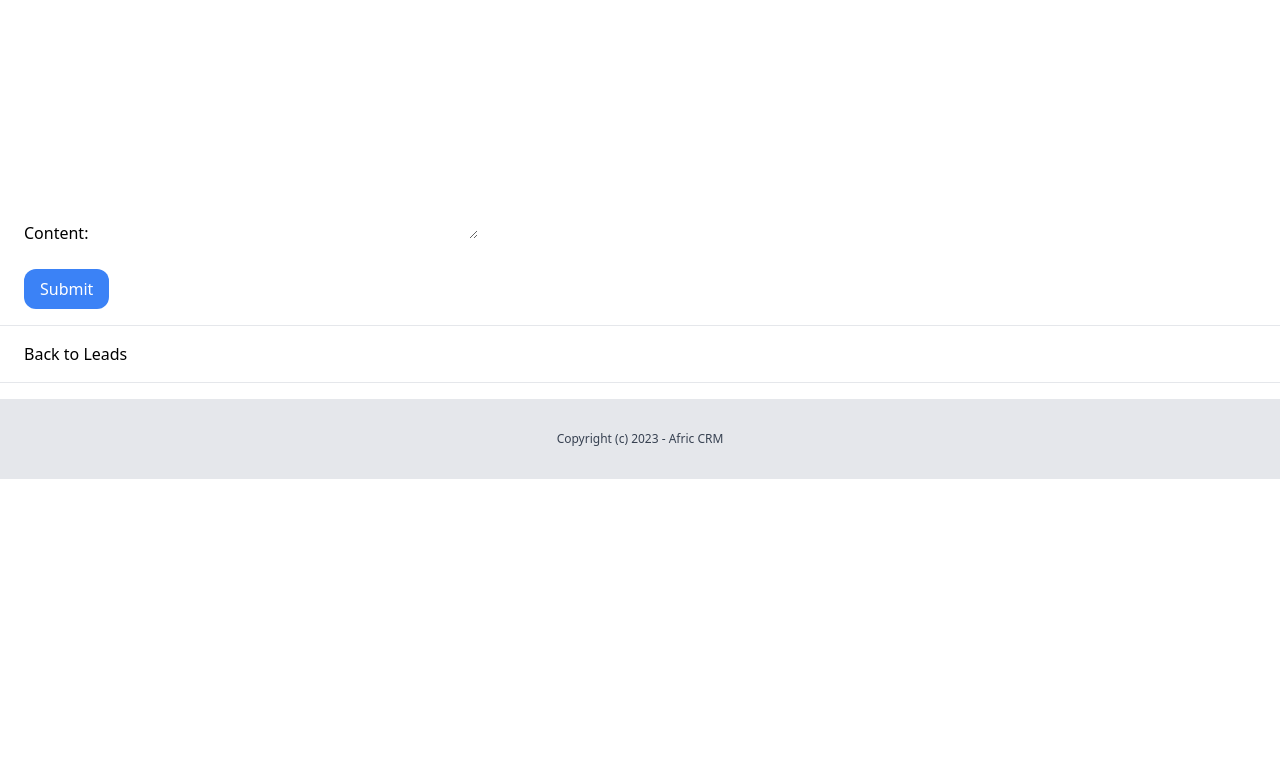
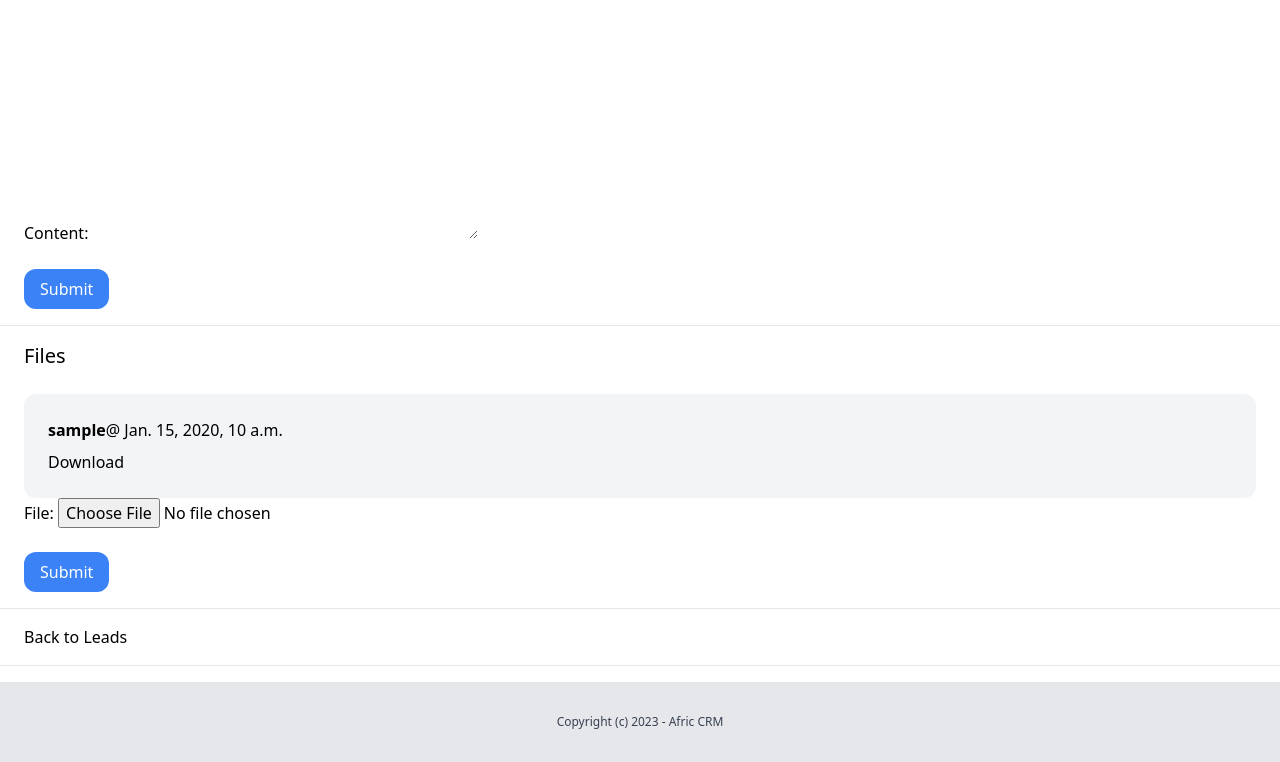
Before and after one commit to Marx-wrld/Afric-CRM, a Django app: page /dashboard/leads/1/ in a window 1280 px wide. Shown: the part 659-1421 px from the top of the page. Before the commit the page ends 1138 px from the top, so only its background shows below. Run offline with Django 4.2, Linux system fonts and the light colour scheme; a user stored in the database is signed in; tables that the repository leaves empty hold one stand-in row (values such as "Sample post"); some libraries are stand-ins or nearby versions.

Commit message:
leads file-upload build complete

```diff
--- a/crm/crm/settings.py
+++ b/crm/crm/settings.py
@@ -131,6 +131,9 @@ STATICFILES_DIRS = [
     BASE_DIR / "static"
 ]
 
+MEDIA_ROOT = BASE_DIR / 'media'
+MEDIA_URL = '/media/'
+
 # Default primary key field type
 # https://docs.djangoproject.com/en/4.2/ref/settings/#default-auto-field
 
--- a/crm/crm/urls.py
+++ b/crm/crm/urls.py
@@ -1,4 +1,6 @@
 from django.contrib import admin
+from django.conf import settings
+from django.conf.urls.static import static
 from django.contrib.auth import views
 from django.urls import path, include
 from core.views import index, about
@@ -14,4 +16,4 @@ urlpatterns = [
     path('login/', views.LoginView.as_view(template_name='userprofile/login.html'), name='login'),
     path('logout', views.LogoutView.as_view(), name='logout'),
     path('admin/', admin.site.urls),
-]
+] + static(settings.MEDIA_URL, document_root=settings.MEDIA_ROOT)
--- a/crm/lead/admin.py
+++ b/crm/lead/admin.py
@@ -1,6 +1,7 @@
 from django.contrib import admin
-from .models import Lead, Comment
+from .models import Lead, Comment, LeadFile
 
 # Register your models here.
 admin.site.register(Lead)
 admin.site.register(Comment)
+admin.site.register(LeadFile)
--- a/crm/lead/forms.py
+++ b/crm/lead/forms.py
@@ -1,5 +1,5 @@
 from django import forms
-from .models import Comment, Lead
+from .models import Comment, Lead, LeadFile
 
 class AddLeadForm(forms.ModelForm):
     class Meta:
@@ -10,3 +10,8 @@ class AddCommentForm(forms.ModelForm):
     class Meta:
         model = Comment
         fields = ('content',)
+
+class AddFileForm(forms.ModelForm):
+    class Meta:
+        model = LeadFile
+        fields = ('file',)
--- a/crm/lead/models.py
+++ b/crm/lead/models.py
@@ -46,6 +46,16 @@ class Lead(models.Model):
     def __str__(self):
         return self.name
 
+class LeadFile(models.Model):
+    team = models.ForeignKey(Team, related_name='lead_files', on_delete=models.CASCADE)
+    lead = models.ForeignKey(Lead, related_name='files', on_delete=models.CASCADE)
+    file = models.FileField(upload_to='lead_files')
+    created_by = models.ForeignKey(User, related_name='lead_files', on_delete=models.CASCADE)
+    created_at = models.DateTimeField(auto_now_add=True)
+
+    def __str__(self):
+        return self.file.name
+
 class Comment(models.Model):
     team = models.ForeignKey(Team, related_name='lead_comments', on_delete=models.CASCADE)
     lead = models.ForeignKey(Lead, related_name='comments', on_delete=models.CASCADE)
--- a/crm/lead/templates/lead/lead_detail.html
+++ b/crm/lead/templates/lead/lead_detail.html
@@ -56,7 +56,31 @@
                 <br>
                 <button class="py-2 px-4 rounded-xl bg-blue-500 text-white">Submit</button>
             </form>
+        </div>
 
+        <hr class="my-4">
+        <div class="px-6">
+            <h2 class="mb-6 text-xl">Files</h2>
+
+            <div class="space-y-4">
+                {% for file in lead.files.all %}
+                    <div class="bg-gray-100 py-6 px-6 rounded-xl">
+                        <p class="mb-2"><strong>{{ file.created_by }}</strong>@ {{ file.created_at }}</p>
+
+                        <a href="{{ file.file.url }}" target="_blank">Download</a>
+
+                    </div>
+                {% endfor %}
+            </div>
+
+            <form action="{% url 'leads:add_file' lead.id %}" method="POST" enctype="multipart/form-data">
+                {% csrf_token %}
+
+                {{ filesform.as_p }}
+
+                <br>
+                <button class="py-2 px-4 rounded-xl bg-blue-500 text-white">Submit</button>
+            </form>
         </div>
 
         <hr class="my-4">
--- a/crm/lead/urls.py
+++ b/crm/lead/urls.py
@@ -11,5 +11,6 @@ urlpatterns = [
     path('<int:pk>/edit/', views.LeadUpdateView.as_view(), name='edit'),
     path('<int:pk>/convert/', views.ConvertToClientView.as_view(), name='convert'),
     path('<int:pk>/add-comment/', views.AddCommentView.as_view(), name='add_comment'),
+    path('<int:pk>/add-file/', views.AddFileView.as_view(), name='add_file'),
     path('add/', views.LeadCreateView.as_view(), name='add'),
 ]
--- a/crm/lead/views.py
+++ b/crm/lead/views.py
@@ -7,7 +7,7 @@ from django.views import View
 from team.models import Team
 from django.views.generic import ListView, DetailView, DeleteView, UpdateView, CreateView
 from django.urls import reverse_lazy
-from .forms import AddCommentForm
+from .forms import AddCommentForm, AddFileForm
 from client.models import Client, Comment as ClientComment
 
 # Create your views here.
@@ -34,6 +34,7 @@ class LeadDetailView(DetailView):
     def get_context_data(self, **kwargs):
         context = super().get_context_data(**kwargs)
         context['form'] =  AddCommentForm()
+        context['filesform'] = AddFileForm()
 
         return context
 
@@ -102,6 +103,21 @@ class LeadCreateView(CreateView):
 
         return redirect(self.get_success_url())
 
+class AddFileView(View):
+    def post(self, request, *args, **kwargs):
+        pk = kwargs.get('pk')
+
+        form = AddFileForm(request.POST, request.FILES)
+
+        if form.is_valid():
+            team = Team.objects.filter(created_by=self.request.user)[0]
+            file = form.save(commit=False)
+            file.lead_id = pk
+            file.team = team
+            file.created_by = request.user
+            file.save()
+
+        return redirect('leads:detail', pk=pk)
 
 class AddCommentView(View):
     def post(self, request, *args, **kwargs):
```
Also changed, not shown: crm/lead/migrations/0006_leadfile.py (added), crm/media/lead_files/prof_2.jpeg (added).
